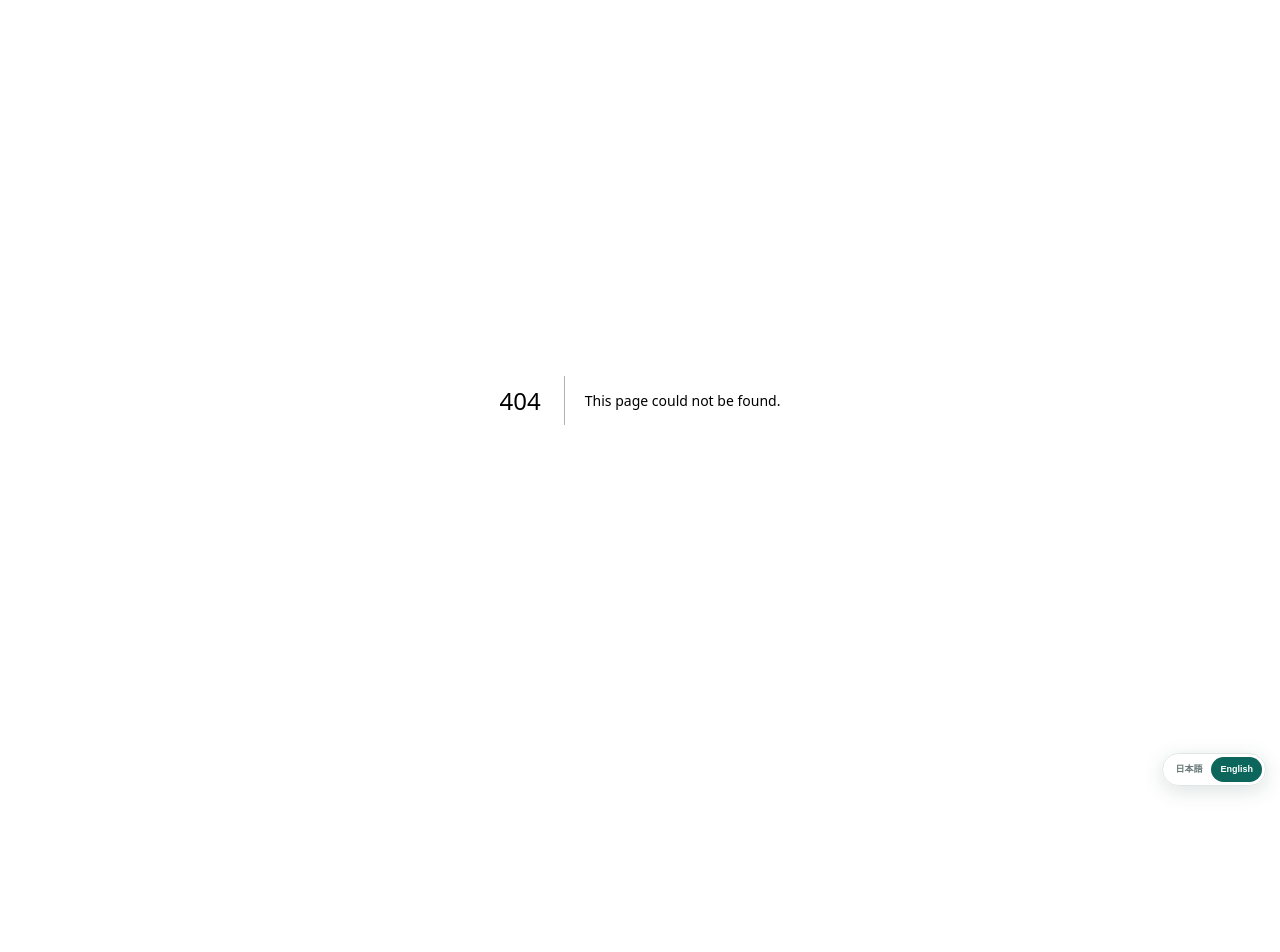
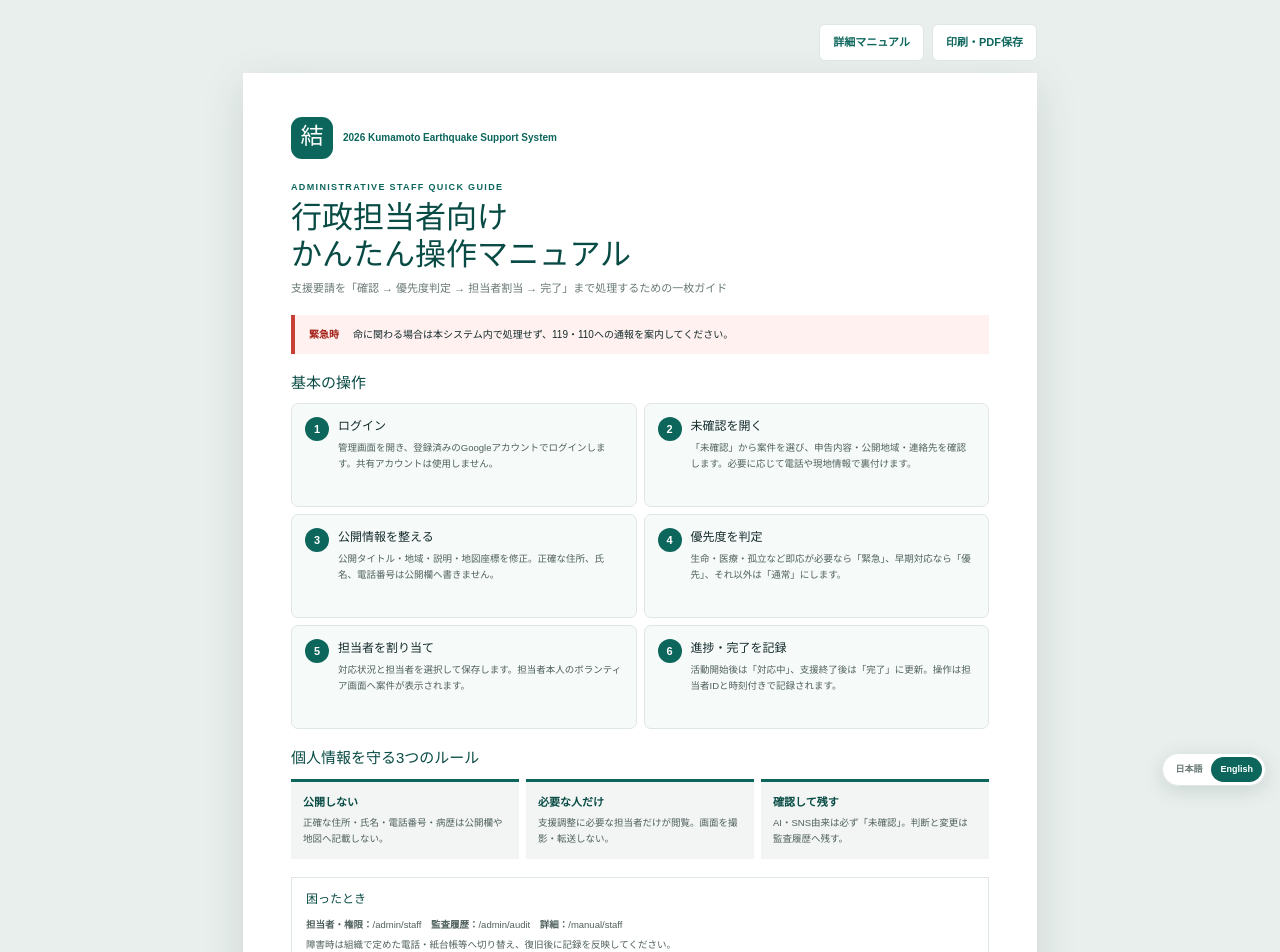
Before and after one commit to fedlic/musubi-disaster-support, a Next.js app: page /manual/staff/quick in a window 1280 px wide. Before the commit this address had no page. Shown: the top 952 px of the page. Before the commit the page ends 800 px from the top, so only its background shows below. Built offline with nearby package versions, Linux system fonts and the light colour scheme.

Commit message:
docs: add printable staff quick guide

```diff
--- a/app/admin/page.tsx
+++ b/app/admin/page.tsx
@@ -48,6 +48,7 @@ export default async function AdminPage() {
         </div>
         <form action="/auth/signout" method="post"><button className="admin-signout">ログアウト</button></form>
         <Link href="/manual/admin" className="admin-signout">管理マニュアル</Link>
+        <Link href="/manual/staff/quick" className="admin-signout">一枚マニュアル</Link>
       </header>
       <section className="admin-hero">
         <div><p className="eyebrow">COMMAND CENTER</p><h1>災害対応ダッシュボード</h1><p>{organization?.name} / {access.membership.title || staffRoleLabels[access.membership.role]}</p></div>
--- a/app/globals.css
+++ b/app/globals.css
@@ -399,6 +399,41 @@ footer a { color: var(--green); text-decoration: none; font-weight: 800; }
 .audit-table article { display: grid; grid-template-columns: 150px 1fr 1fr 1.4fr; gap: 10px; padding: 10px; border-bottom: 1px solid var(--line); align-items: center; }
 .audit-table time, .audit-table small { color: var(--muted); font-size: 8px; }
 .audit-table strong, .audit-table span { font-size: 9px; overflow-wrap: anywhere; }
+.quick-manual { min-height: 100vh; padding: 24px; background: #e9efed; }
+.quick-actions { width: min(794px, 100%); display: flex; justify-content: flex-end; gap: 8px; margin: 0 auto 12px; }
+.quick-actions a, .quick-actions button { padding: 9px 13px; border: 1px solid var(--line); border-radius: 6px; color: var(--green); background: #fff; font-size: 11px; font-weight: 800; text-decoration: none; cursor: pointer; }
+.quick-sheet { width: 794px; min-height: 1123px; margin: auto; padding: 44px 48px 28px; background: #fff; box-shadow: 0 12px 40px #173a3322; color: var(--ink); }
+.quick-sheet header > div { display: flex; align-items: center; gap: 10px; }
+.quick-sheet header > div p { margin: 0; color: var(--green); font-size: 10px; font-weight: 900; }
+.quick-sheet header > .eyebrow { margin-top: 22px; }
+.quick-sheet h1 { margin: 5px 0 7px; color: var(--green-dark); font-family: serif; font-size: 31px; line-height: 1.2; }
+.quick-sheet header > p:last-child { margin: 0; color: var(--muted); font-size: 11px; }
+.quick-emergency { display: flex; gap: 14px; margin: 18px 0; padding: 12px 14px; border-left: 4px solid #c94036; background: #fff1f0; font-size: 10px; }
+.quick-emergency strong { flex: 0 0 auto; color: #a52219; }
+.quick-sheet section { margin-top: 18px; }
+.quick-sheet h2 { margin: 0 0 9px; color: var(--green-dark); font-size: 15px; }
+.quick-steps { display: grid; grid-template-columns: 1fr 1fr; gap: 7px; }
+.quick-steps > div { position: relative; min-height: 104px; padding: 13px 13px 12px 46px; border: 1px solid var(--line); border-radius: 7px; background: #f6faf9; }
+.quick-steps b { position: absolute; left: 13px; top: 13px; width: 24px; height: 24px; display: grid; place-items: center; border-radius: 50%; color: #fff; background: var(--green); font-size: 11px; }
+.quick-steps h3 { margin: 0 0 5px; font-size: 12px; }
+.quick-steps p, .quick-rules p, .quick-help p { margin: 0; color: #4f605d; font-size: 9.5px; line-height: 1.65; }
+.quick-rules { display: grid; grid-template-columns: repeat(3, 1fr); gap: 7px; }
+.quick-rules > div { padding: 12px; border-top: 3px solid var(--green); background: #f2f5f4; }
+.quick-rules strong { display: block; margin-bottom: 5px; color: var(--green-dark); font-size: 11px; }
+.quick-help { padding: 12px 14px; border: 1px solid var(--line); }
+.quick-help h2 { font-size: 12px; }
+.quick-help p + p { margin-top: 5px; }
+.quick-sheet footer { margin-top: 19px; padding-top: 10px; border-top: 1px solid var(--line); color: var(--muted); font-size: 8px; text-align: center; }
+@media print {
+  @page { size: A4 portrait; margin: 0; }
+  .quick-manual { padding: 0; background: #fff; }
+  .quick-actions { display: none; }
+  .quick-sheet { width: 210mm; min-height: 297mm; padding: 12mm 13mm 8mm; box-shadow: none; print-color-adjust: exact; -webkit-print-color-adjust: exact; }
+}
+@media screen and (max-width: 840px) {
+  .quick-manual { padding: 10px; overflow-x: auto; }
+  .quick-sheet { transform-origin: top left; }
+}
 
 @media (max-width: 720px) {
   .auth-page { padding: 12px; }
--- /dev/null
+++ b/app/manual/staff/quick/page.tsx
@@ -0,0 +1,52 @@
+"use client";
+
+import Link from "next/link";
+
+const steps = [
+  ["1", "ログイン", "管理画面を開き、登録済みのGoogleアカウントでログインします。共有アカウントは使用しません。"],
+  ["2", "未確認を開く", "「未確認」から案件を選び、申告内容・公開地域・連絡先を確認します。必要に応じて電話や現地情報で裏付けます。"],
+  ["3", "公開情報を整える", "公開タイトル・地域・説明・地図座標を修正。正確な住所、氏名、電話番号は公開欄へ書きません。"],
+  ["4", "優先度を判定", "生命・医療・孤立など即応が必要なら「緊急」、早期対応なら「優先」、それ以外は「通常」にします。"],
+  ["5", "担当者を割り当て", "対応状況と担当者を選択して保存します。担当者本人のボランティア画面へ案件が表示されます。"],
+  ["6", "進捗・完了を記録", "活動開始後は「対応中」、支援終了後は「完了」に更新。操作は担当者IDと時刻付きで記録されます。"],
+];
+
+export default function StaffQuickManual() {
+  return (
+    <main className="quick-manual">
+      <nav className="quick-actions">
+        <Link href="/manual/staff">詳細マニュアル</Link>
+        <button onClick={() => window.print()}>印刷・PDF保存</button>
+      </nav>
+      <article className="quick-sheet">
+        <header>
+          <div><span className="brand-mark">結</span><p>令和8年熊本地震 支援情報システム</p></div>
+          <p className="eyebrow">ADMINISTRATIVE STAFF QUICK GUIDE</p>
+          <h1>行政担当者向け<br />かんたん操作マニュアル</h1>
+          <p>支援要請を「確認 → 優先度判定 → 担当者割当 → 完了」まで処理するための一枚ガイド</p>
+        </header>
+        <aside className="quick-emergency"><strong>緊急時</strong><span>命に関わる場合は本システム内で処理せず、119・110への通報を案内してください。</span></aside>
+        <section>
+          <h2>基本の操作</h2>
+          <div className="quick-steps">
+            {steps.map(([number, title, body]) => <div key={number}><b>{number}</b><h3>{title}</h3><p>{body}</p></div>)}
+          </div>
+        </section>
+        <section>
+          <h2>個人情報を守る3つのルール</h2>
+          <div className="quick-rules">
+            <div><strong>公開しない</strong><p>正確な住所・氏名・電話番号・病歴は公開欄や地図へ記載しない。</p></div>
+            <div><strong>必要な人だけ</strong><p>支援調整に必要な担当者だけが閲覧。画面を撮影・転送しない。</p></div>
+            <div><strong>確認して残す</strong><p>AI・SNS由来は必ず「未確認」。判断と変更は監査履歴へ残す。</p></div>
+          </div>
+        </section>
+        <section className="quick-help">
+          <h2>困ったとき</h2>
+          <p><b>担当者・権限：</b>/admin/staff　<b>監査履歴：</b>/admin/audit　<b>詳細：</b>/manual/staff</p>
+          <p>障害時は組織で定めた電話・紙台帳等へ切り替え、復旧後に記録を反映してください。</p>
+        </section>
+        <footer>非公式サービス｜個人情報は認可された災害対応担当者のみ閲覧可｜緊急時 119・110</footer>
+      </article>
+    </main>
+  );
+}
```
